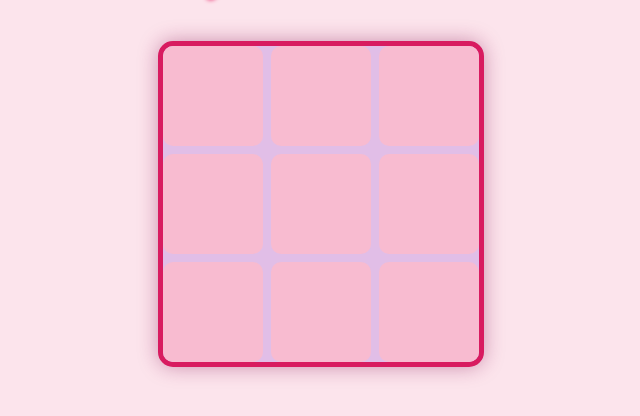
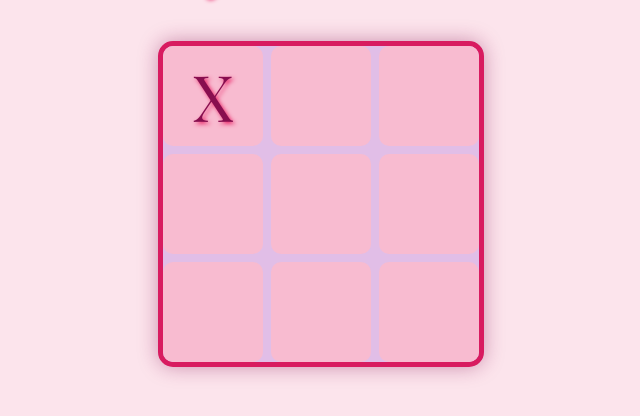
Before and after one commit to gihcoelho2009/Jogo-da-velha, a plain HTML site: page index.html in a window 1280 px wide. Both pictures are taken after a click on the element 532 px from the left and 217 px from the top of the page. Shown: the part 122-538 px from the top of the page, without its empty margins (319-959 px from the left). Drawn offline with nearby package versions, Linux system fonts and the light colour scheme.

Commit message:
Corrigindo variavél

```diff
--- a/index.html
+++ b/index.html
@@ -104,7 +104,7 @@
         }
 
         function checarVencedor() {
-            for(lete i = 0: <combinacoes.length; i++) {
+            for(let i = 0;i <combinacoes.length; i++) {
                 const [a,b,c] = combinacoes [i];
                 if(casas[a].textContent === jogador &&
                    casas[b].textContent === jogador &&
```
